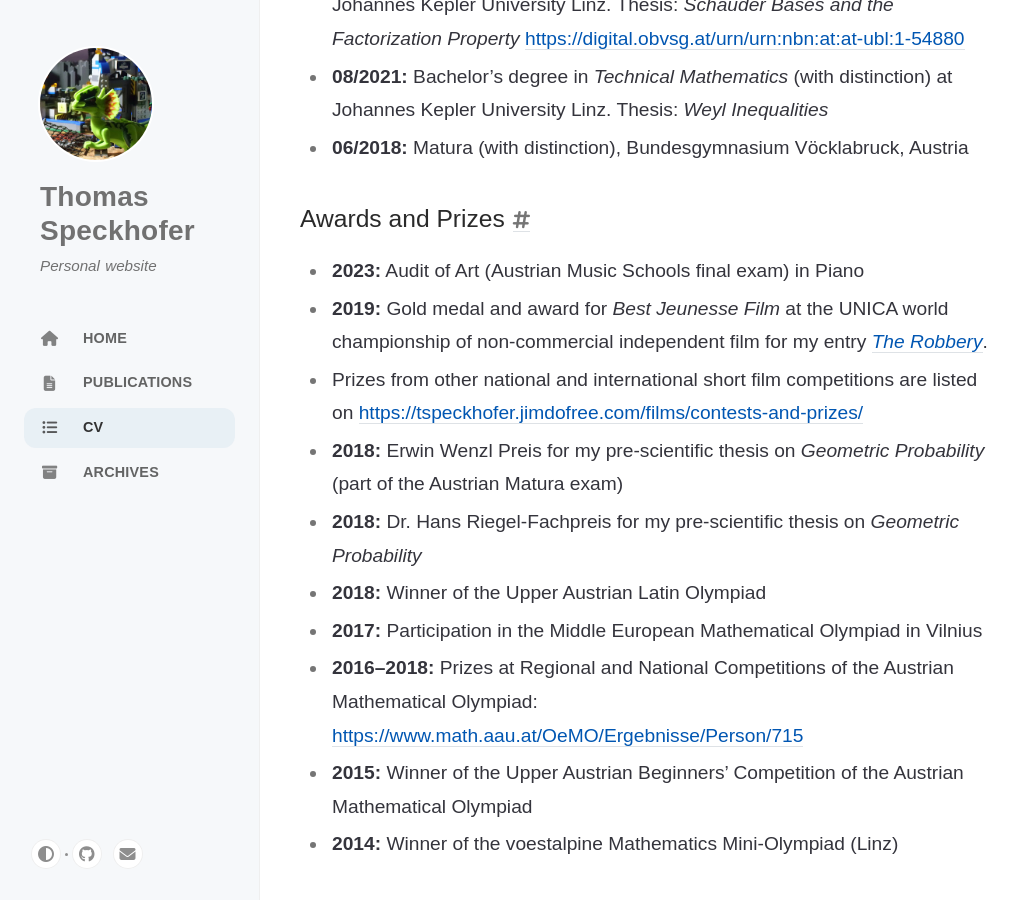
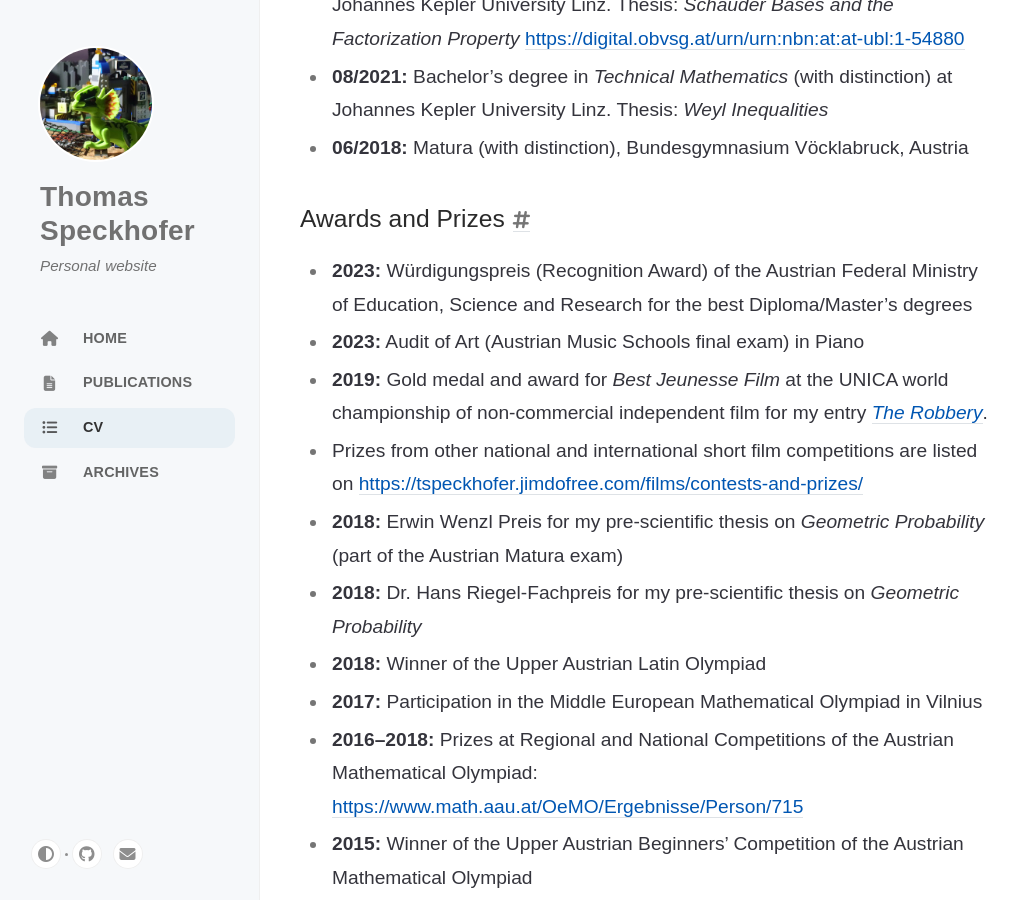
Before and after one commit to speckhofer/speckhofer.github.io, a Jekyll site: the page built from _tabs/cv.md, in a window 1280 px wide and 900 px high, scrolled down 1169 px. Shown: the whole window, without its empty margins (0-1026 px from the left). Built offline with Jekyll 4.4.1, drawn with Linux system fonts in a browser that asks for light colours; cached includes are drawn as plain includes.

Commit message:
Update cv.md

```diff
--- a/_tabs/cv.md
+++ b/_tabs/cv.md
@@ -31,6 +31,7 @@ title: CV
 
 ## Awards and Prizes
 
+- **2023:** Würdigungspreis (Recognition Award) of the Austrian Federal Ministry of Education, Science and Research for the best Diploma/Master's degrees
 - **2023:** Audit of Art (Austrian Music Schools final exam) in Piano
 - **2019:** Gold medal and award for _Best Jeunesse Film_ at the UNICA world championship of non-commercial independent film for my entry [_The Robbery_](https://www.youtube.com/watch?v=ktUjUAsWYfs).
 - Prizes from other national and international short film competitions are listed on [https://tspeckhofer.jimdofree.com/films/contests-and-prizes/](https://tspeckhofer.jimdofree.com/films/contests-and-prizes/)
```
